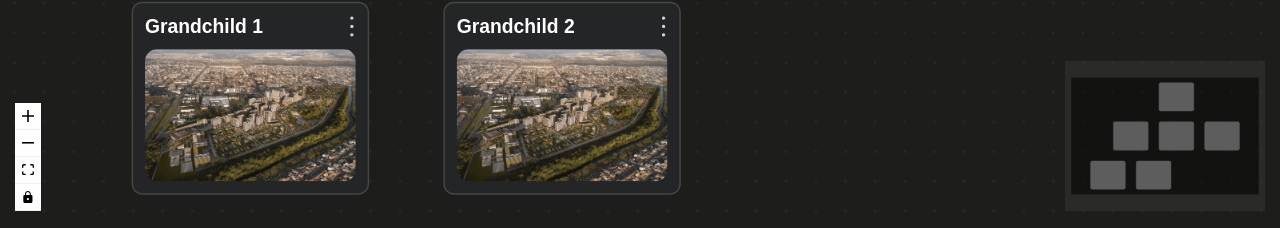
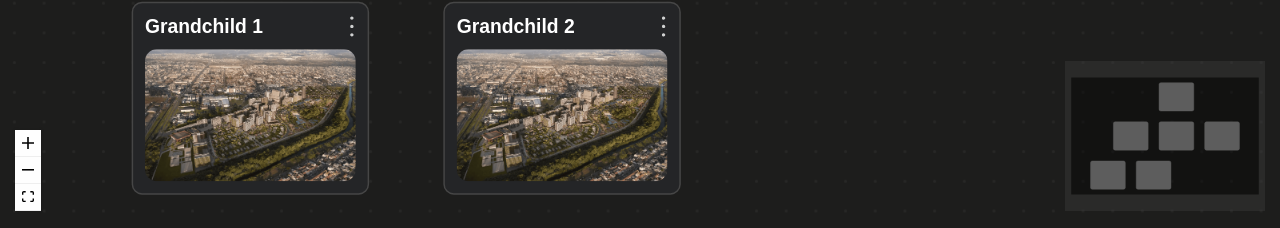
Before and after one commit to Matheusmeed/tree, a React (Vite) app: page / in a window 1280 px wide. Shown: the part 569-797 px from the top of the page. Built offline with nearby package versions, Linux system fonts and the light colour scheme.

Commit message:
feat: hiding interactive button

```diff
--- a/src/components/TreeView/index.tsx
+++ b/src/components/TreeView/index.tsx
@@ -88,7 +88,7 @@ const TreeView = () => {
           style={{ background: '#00000062' }}
         />
         <Background color='#272726' gap={20} size={1} />
-        <Controls />
+        <Controls showInteractive={false} />
       </ReactFlow>
     </Container>
   );
```
